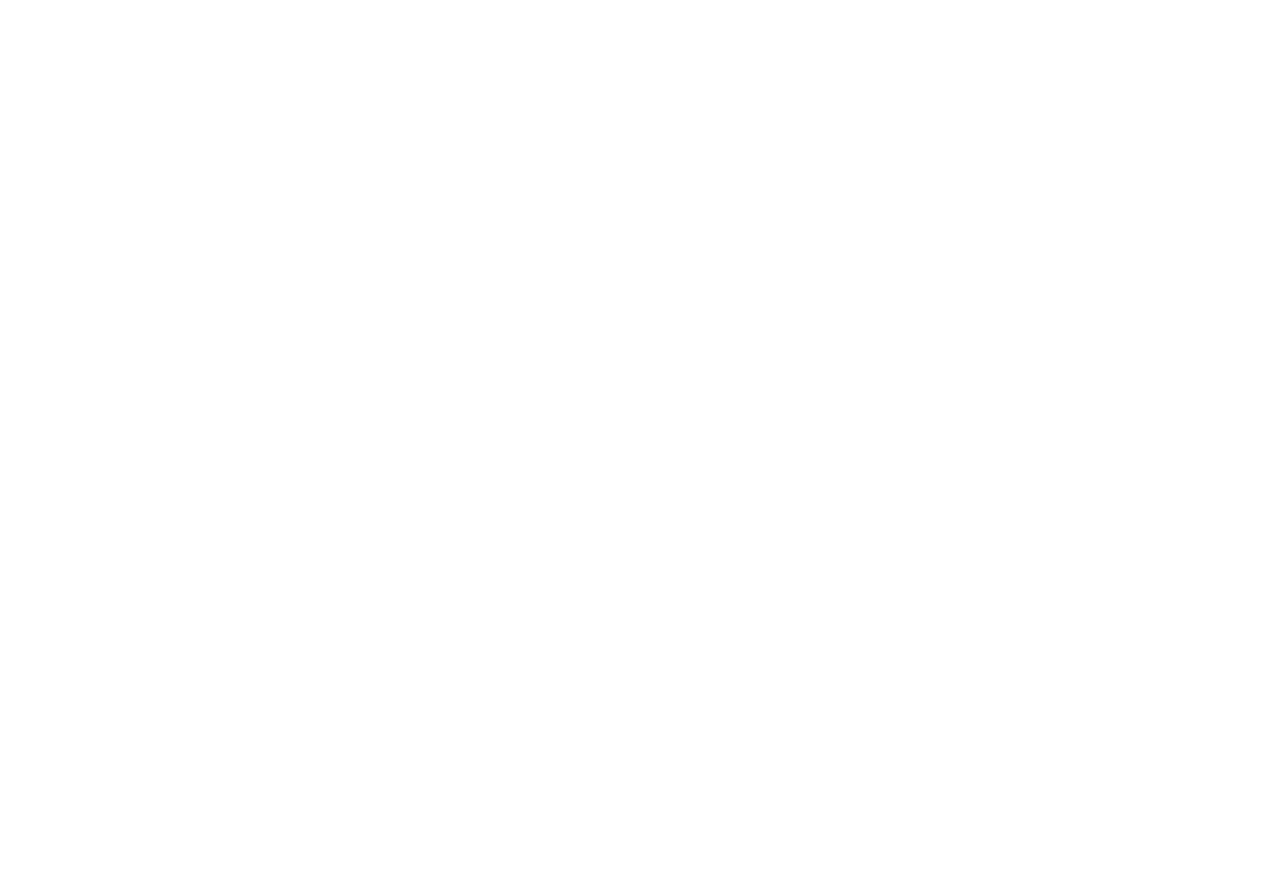
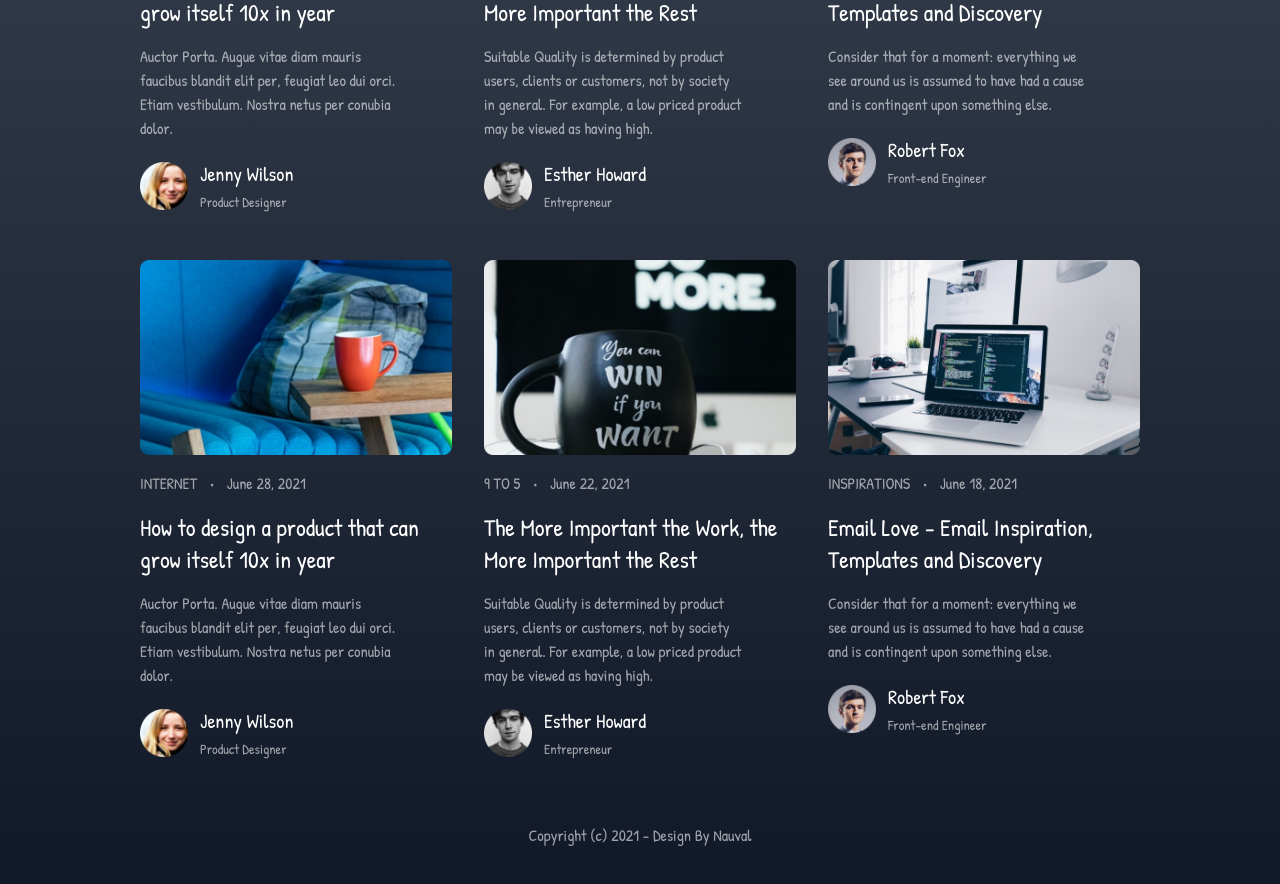
Before and after one commit to calvianoid/epictetus-blog-posts, a Next.js app: page / in a window 1280 px wide. Shown: the part 820-1704 px from the top of the page. Before the commit the page ends 800 px from the top, so only its background shows below. Built offline with nearby package versions, Linux system fonts and the light colour scheme.

Commit message:
feat: Card Post

```diff
--- /dev/null
+++ b/components/CardPost.js
@@ -0,0 +1,10 @@
+import InfoPost from './InfoPost'
+
+export default function CardPost({ thumbnail, ...infoPost }) {
+  return (
+    <article>
+      <img src={thumbnail} className="mb-4 w-full rounded" />
+      <InfoPost {...infoPost} />
+    </article>
+  )
+}
--- /dev/null
+++ b/components/Container.js
@@ -0,0 +1,3 @@
+export default function Container({ children }) {
+  return <div className="container mx-auto px-10">{children}</div>
+}
--- a/components/FeaturedPost.js
+++ b/components/FeaturedPost.js
@@ -3,15 +3,15 @@
 export default function FeaturedPost() {
   return (
     <article>
-      <div className="-mx-6 flex items-center">
-        <div className="w-8/12 px-6">
+      <div className="-mx-6 flex flex-wrap items-center">
+        <div className="md:7/12 w-full px-6 lg:w-8/12">
           <img
             src="./featured-thumbnail.png"
             alt="featured-thumbnail"
             className="w-full rounded-xl"
           />
         </div>
-        <div className="w-4/12 px-4">
+        <div className="w-full px-4 md:w-5/12 lg:w-4/12">
           <InfoPost
             category="UI DESIGN"
             date="July 2, 2021"
--- /dev/null
+++ b/components/Footer.js
@@ -0,0 +1,7 @@
+export default function Footer() {
+  return (
+    <footer className="py-10 text-center text-white/60">
+      Copyright (c) 2021 - Design By Nauval
+    </footer>
+  )
+}
--- a/components/InfoPost.js
+++ b/components/InfoPost.js
@@ -16,7 +16,7 @@
       </div>
       <h2 className="mt-4 text-2xl">{title}</h2>
       <p className="mt-4 w-10/12 text-white/60">{shortDescription}</p>
-      <div className="mt-6 flex items-center">
+      <div className="mt-5 flex items-center">
         <div>
           <img src={authorAvatar} className="w-12" />
         </div>
--- a/components/Navbar.js
+++ b/components/Navbar.js
@@ -1,4 +1,5 @@
 import { useState } from 'react'
+import Container from './Container'
 export default function Navbar() {
   const [dropdown, setdropdown] = useState(false)
   const dropdownList = [
@@ -8,7 +9,7 @@
   ]
   return (
     <nav className="py-10">
-      <div className="container mx-auto">
+      <Container>
         <div className="flex items-center">
           <div className="flex w-2/12 items-center">
             <div className="mr-4 flex h-10 w-10 items-center justify-center rounded bg-gray-500 shadow-2xl">
@@ -16,7 +17,7 @@
             </div>
             Epictetus
           </div>
-          <div className="w-8/12">
+          <div className="w-7/12">
             <ul className="flex items-center space-x-10">
               <li>
                 <a className="hover:underline" href="#">
@@ -78,14 +79,14 @@
               </li>
             </ul>
           </div>
-          <div className="w-2/12">
+          <div className="w-3/12">
             <input
               className="w-full rounded-full bg-gray-700 py-3 px-6 pl-12 bg-search"
               placeholder="Search"
             />
           </div>
         </div>
-      </div>
+      </Container>
     </nav>
   )
 }
--- a/pages/index.tsx
+++ b/pages/index.tsx
@@ -1,14 +1,100 @@
 import Head from 'next/head'
 import Navbar from '../components/Navbar'
 import FeaturedPost from '../components/FeaturedPost'
+import CardPost from '../components/CardPost'
+import Footer from '../components/Footer'
+import Container from '../components/Container'
+import { useState } from 'react'
 
 export default function Home() {
+  const [posts, setPosts] = useState([
+    {
+      id: 1,
+      thumbnail: './thumbnail-2.png',
+      category: 'Internet',
+      date: 'June 28, 2021',
+      title: 'How to design a product that can grow itself 10x in year',
+      shortDescription:
+        'Auctor Porta. Augue vitae diam mauris faucibus blandit elit per, feugiat leo dui orci. Etiam vestibulum. Nostra netus per conubia dolor.',
+      authorAvatar: './author-2.png',
+      authorName: 'Jenny Wilson',
+      authorJob: 'Product Designer',
+    },
+    {
+      id: 2,
+      thumbnail: './thumbnail-3.png',
+      category: '9 TO 5',
+      date: 'June 22, 2021',
+      title: 'The More Important the Work, the More Important the Rest',
+      shortDescription:
+        'Suitable Quality is determined by product users, clients or customers, not by society in general. For example, a low priced product may be viewed as having high.',
+      authorAvatar: './author-3.png',
+      authorName: 'Esther Howard',
+      authorJob: 'Entrepreneur',
+    },
+    {
+      id: 3,
+      thumbnail: './thumbnail-4.png',
+      category: 'INSPIRATIONS',
+      date: 'June 18, 2021',
+      title: 'Email Love - Email Inspiration, Templates and Discovery',
+      shortDescription:
+        'Consider that for a moment: everything we see around us is assumed to have had a cause and is contingent upon something else.',
+      authorAvatar: './author-4.png',
+      authorName: 'Robert Fox',
+      authorJob: 'Front-end Engineer',
+    },
+    {
+      id: 4,
+      thumbnail: './thumbnail-5.png',
+      category: 'Internet',
+      date: 'June 28, 2021',
+      title: 'How to design a product that can grow itself 10x in year',
+      shortDescription:
+        'Auctor Porta. Augue vitae diam mauris faucibus blandit elit per, feugiat leo dui orci. Etiam vestibulum. Nostra netus per conubia dolor.',
+      authorAvatar: './author-2.png',
+      authorName: 'Jenny Wilson',
+      authorJob: 'Product Designer',
+    },
+    {
+      id: 5,
+      thumbnail: './thumbnail-6.png',
+      category: '9 TO 5',
+      date: 'June 22, 2021',
+      title: 'The More Important the Work, the More Important the Rest',
+      shortDescription:
+        'Suitable Quality is determined by product users, clients or customers, not by society in general. For example, a low priced product may be viewed as having high.',
+      authorAvatar: './author-3.png',
+      authorName: 'Esther Howard',
+      authorJob: 'Entrepreneur',
+    },
+    {
+      id: 6,
+      thumbnail: './thumbnail-7.png',
+      category: 'INSPIRATIONS',
+      date: 'June 18, 2021',
+      title: 'Email Love - Email Inspiration, Templates and Discovery',
+      shortDescription:
+        'Consider that for a moment: everything we see around us is assumed to have had a cause and is contingent upon something else.',
+      authorAvatar: './author-4.png',
+      authorName: 'Robert Fox',
+      authorJob: 'Front-end Engineer',
+    },
+  ])
   return (
     <div className="min-h-screen bg-gradient-to-t from-gray-900 to-gray-600 text-white">
       <Navbar />
-      <div className="container mx-auto">
+      <Container>
         <FeaturedPost />
-      </div>
+        <div className="-mx-4 flex flex-wrap pt-6">
+          {posts.map((post) => (
+            <div key={post.id} className="w-full px-4 py-6 md:w-4/12">
+              <CardPost {...post} />
+            </div>
+          ))}
+        </div>
+      </Container>
+      <Footer />
     </div>
   )
 }
```
